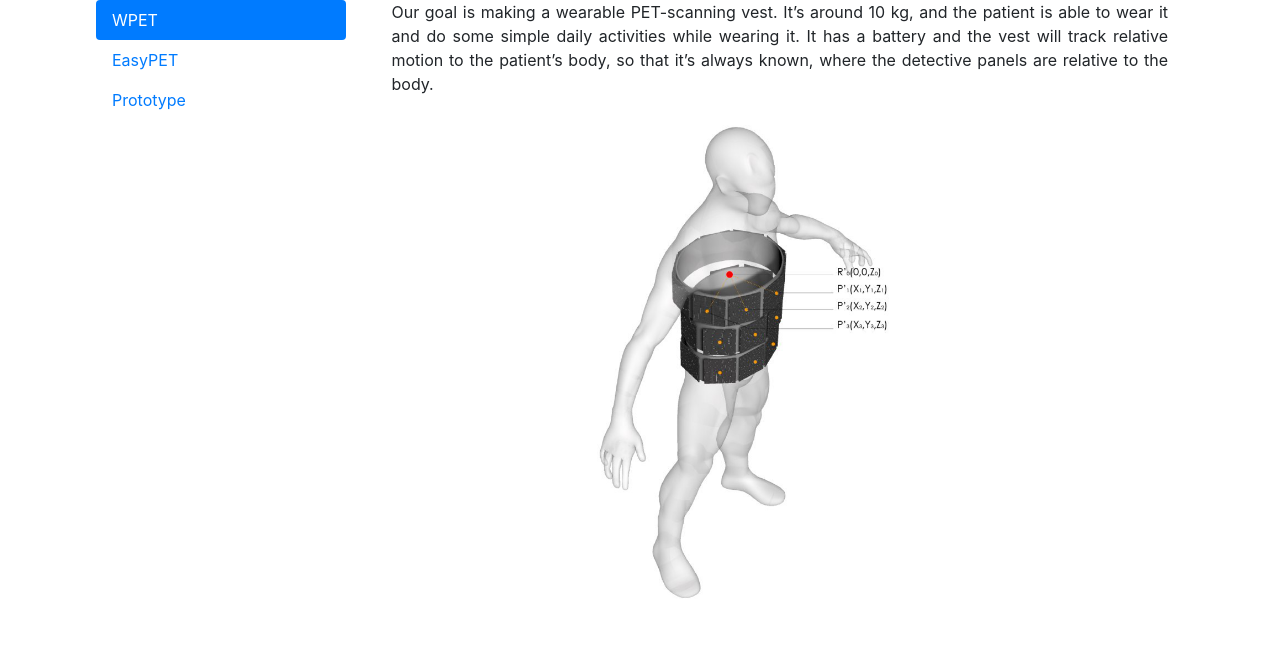
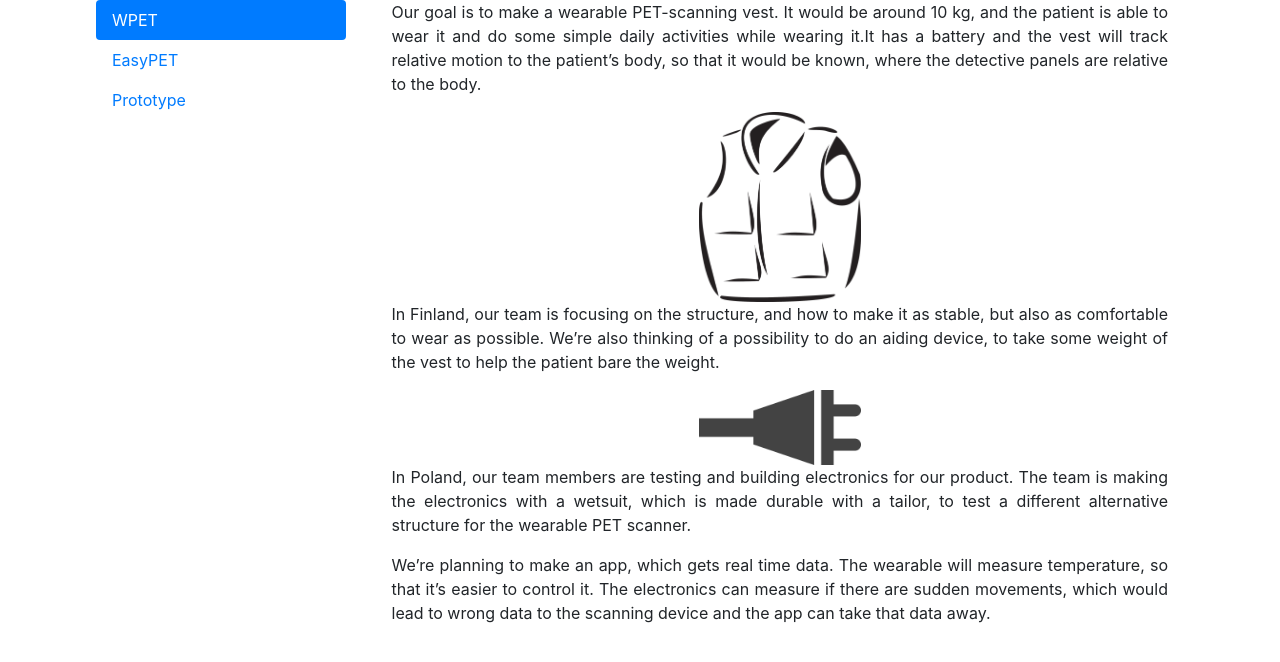
Before and after one commit to chenl9/WPET, a Django app: page /prototype/ in a window 1280 px wide. Shown: the part 56-718 px from the top of the page. Run offline with Django 3.2, Linux system fonts and the light colour scheme; some libraries are stand-ins or nearby versions.

Commit message:
add more info

```diff
--- a/website/templates/website/Prototype.html
+++ b/website/templates/website/Prototype.html
@@ -15,14 +15,23 @@
   <div class="col-9 ml-auto">
     <div class="tab-content" id="v-pills-tabContent">
       <div class="tab-pane fade show active" id="v-pills-WPET" role="tabpanel" aria-labelledby="v-pills-WPET-tab">
-        <p class = "text-justify mx-3">Our goal is making a wearable PET-scanning vest. It’s  around 10 kg, and the patient is able to wear it and do some simple daily activities while wearing it. It has a battery and the vest will track relative motion to the patient’s body, so that it’s always known, where the detective panels are relative to the body.
-          </p>
-          <img src="../../static/demo.png" alt="demo" style="max-height:500px">
+        <p class = "text-justify mx-3">Our goal is to make a wearable PET-scanning vest. It would be around 10 kg, and the patient is able to wear it and do some simple daily activities while wearing it.It has a battery and the vest will track relative motion to the patient’s body, so that it would be known, where the detective panels are relative to the body. </p>
+        <div class="text-center">
+        <img src="../../static/wpet1.png" alt="wpet" width="20%">
+        </div>
+        <p class = "text-justify mx-3">In Finland, our team is focusing on the structure, and how to make it as stable, but also as comfortable to wear as possible. We’re also thinking of a possibility to do an aiding device, to take some weight of the vest to help the patient bare the weight.</p>
+        <div class="text-center">
+        <img src="../../static/wpet2.jpg" alt="wpet2" width="20%">
+        </div>
+        <p class = "text-justify mx-3">In Poland, our team members are testing and building electronics for our product. The team is making the electronics with a wetsuit, which is made durable with a tailor, to test a different alternative structure for the wearable PET scanner.</p>
+        <p class = "text-justify mx-3">We’re planning to make an app, which gets real time data. The wearable will measure temperature, so that it’s easier to control it. The electronics can measure if there are sudden movements, which would lead to wrong data to the scanning device and the app can take that data away. </p>
       </div>
       <div class="tab-pane fade" id="v-pills-EasyPET" role="tabpanel" aria-labelledby="v-pills-EasyPET-tab">
-        <p class = "text-justify mx-3">The University of Manchester and Caen SyS are studying the way to do PET in a smaller scale and collect the data to a normal computer.
+        <p class = "text-justify mx-3">The University of Manchester and Caen SyS are studying the way to do PET in a smaller scale and collect the data to a normal computer. They made the Easy PET to present the working principles of the PET.
           </p>
-          <h4>Video here, but I can not creat the link</h4>
+          <div class="text-center">
+          <iframe src="https://drive.google.com/file/d/1D30FozezxtQ-jHCYOVHrcl2ZSoCAwoN2/preview" width="560" height="315"></iframe>
+          </div>
       </div>
       <div class="tab-pane fade" id="v-pills-Prototype" role="tabpanel" aria-labelledby="v-pills-Prototype-tab">
         <div class="alert" role="alert">
```
Also changed, not shown: website/templates/website/testing.html (+36 -5 lines), website/static/marker1.jpg (added), website/static/marker2.png (added), website/static/marker3.jpg (added), website/static/marker4.jpg (added), website/static/sticker.jpg (added), website/static/test_with_markers.JPG (deleted), website/static/test_with_markers2.JPG (deleted), website/static/wpet1.png (added), website/static/wpet2.jpg (added), 1 other file.
